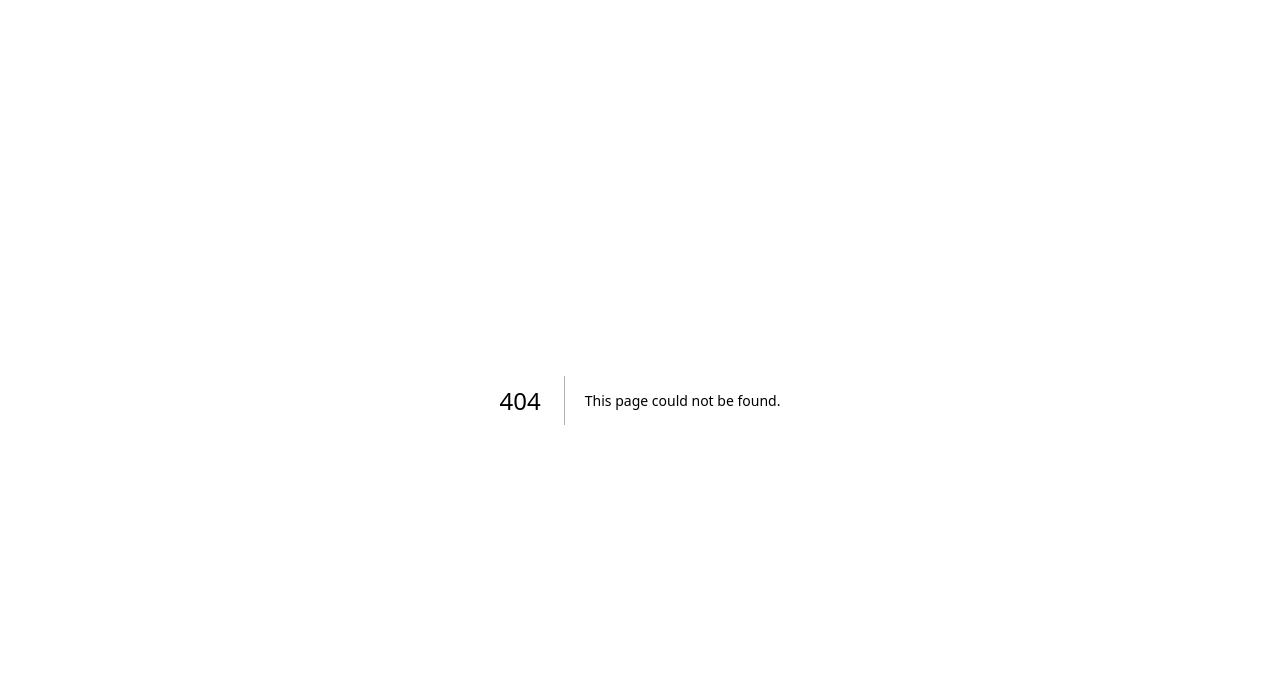
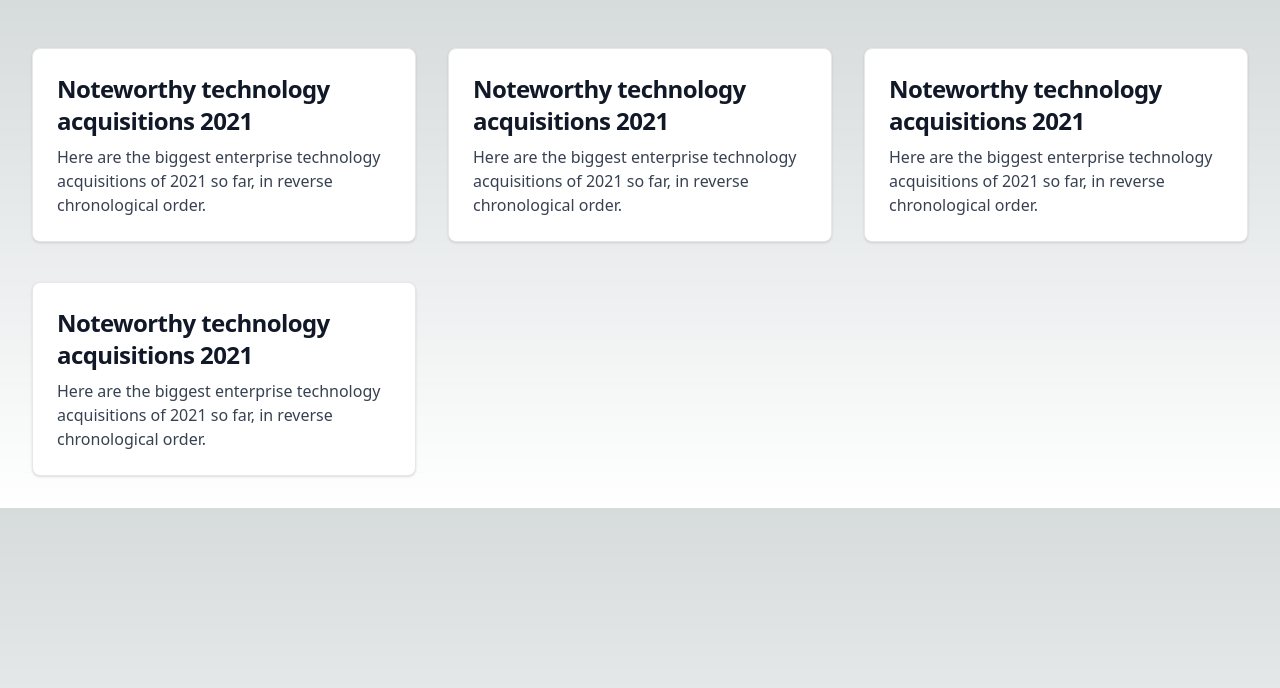
Before and after one commit to belkisarslan/challenge-react, a Next.js app: page /blog/beginner in a window 1280 px wide. Before the commit this address had no page. Shown: the top 688 px of the page. Built offline with nearby package versions, Linux system fonts and the light colour scheme.

Commit message:
cards added in blog page

```diff
--- /dev/null
+++ b/src/app/blog/beginner/page.js
@@ -0,0 +1,27 @@
+import React from 'react'
+
+export default function Beginner() {
+  return (
+    <div className='p-8 grid grid-cols-1 gap-y-10 sm:grid-cols-1 gap-x-6 lg:grid-cols-3 xl:grid-cols-3 xl:gap-x-8 mt-4'>
+      <div className="block max-w-sm p-6 bg-white border border-gray-200 rounded-lg shadow hover:bg-gray-100 dark:bg-gray-800 dark:border-gray-700 dark:hover:bg-gray-700">
+      <h5 className="mb-2 text-2xl font-bold tracking-tight text-gray-900 dark:text-white">Noteworthy technology acquisitions 2021</h5>
+      <p className="font-normal text-gray-700 dark:text-gray-400">Here are the biggest enterprise technology acquisitions of 2021 so far, in reverse chronological order.</p>
+    </div>
+
+    <div className="block max-w-sm p-6 bg-white border border-gray-200 rounded-lg shadow hover:bg-gray-100 dark:bg-gray-800 dark:border-gray-700 dark:hover:bg-gray-700">
+      <h5 className="mb-2 text-2xl font-bold tracking-tight text-gray-900 dark:text-white">Noteworthy technology acquisitions 2021</h5>
+      <p className="font-normal text-gray-700 dark:text-gray-400">Here are the biggest enterprise technology acquisitions of 2021 so far, in reverse chronological order.</p>
+    </div>
+
+    <div className="block max-w-sm p-6 bg-white border border-gray-200 rounded-lg shadow hover:bg-gray-100 dark:bg-gray-800 dark:border-gray-700 dark:hover:bg-gray-700">
+      <h5 className="mb-2 text-2xl font-bold tracking-tight text-gray-900 dark:text-white">Noteworthy technology acquisitions 2021</h5>
+      <p className="font-normal text-gray-700 dark:text-gray-400">Here are the biggest enterprise technology acquisitions of 2021 so far, in reverse chronological order.</p>
+    </div>
+
+    <div className="block max-w-sm p-6 bg-white border border-gray-200 rounded-lg shadow hover:bg-gray-100 dark:bg-gray-800 dark:border-gray-700 dark:hover:bg-gray-700">
+      <h5 className="mb-2 text-2xl font-bold tracking-tight text-gray-900 dark:text-white">Noteworthy technology acquisitions 2021</h5>
+      <p className="font-normal text-gray-700 dark:text-gray-400">Here are the biggest enterprise technology acquisitions of 2021 so far, in reverse chronological order.</p>
+    </div>
+    </div>
+  )
+}
--- a/src/app/blog/page.js
+++ b/src/app/blog/page.js
@@ -1,10 +1,6 @@
 import ArticleItem from '@/components/articleitem'
 import Hero from '@/components/hero'
-
 import React from 'react'
-
-
-
 
 
 export default function Blog() {
@@ -19,34 +15,59 @@ export default function Blog() {
 
       <h2 className='p-3 pl-8 text-gray-500 text-2xl font-semibold leading-8'>Contents</h2>
 
-     <div className='bg-gradient-to-r from-gray-800 p-8 grid grid-cols-1 gap-y-10 sm:grid-cols-2 gap-x-6 lg:grid-cols-3 xl:grid-cols-3 xl:gap-x-8 mt-4'>
-      <ArticleItem path="/">
-        <ArticleItem.Image source={{
-          src: "https://images.pexels.com/photos/1019470/abacus-mathematics-addition-subtraction-1019470.jpeg?auto=compress&cs=tinysrgb&w=1260&h=750&dpr=1",
+      <div className='bg-gradient-to-r from-gray-800 p-8 grid grid-cols-1 gap-y-10 sm:grid-cols-1 gap-x-6 lg:grid-cols-3 xl:grid-cols-3 xl:gap-x-8 mt-4'>
+
+        <ArticleItem path="/blog/beginner/">
+          <div className="max-w-sm bg-white border border-gray-200 rounded-lg shadow dark:bg-gray-800 dark:border-gray-700">
+             <ArticleItem.Image className="rounded-t-lg" source={{
+              src: "https://images.pexels.com/photos/10951001/pexels-photo-10951001.jpeg?auto=compress&cs=tinysrgb&w=1260&h=750&dpr=1",
               alt: "foto"
-        }}/>
+            }} />
+            <div className="p-5">
             <ArticleItem.Subtitle>11.09.23</ArticleItem.Subtitle>
               <ArticleItem.Title>Beginner</ArticleItem.Title>
               <ArticleItem.Description>Beginner Level Tips</ArticleItem.Description>
+              <div className="inline-flex items-center px-3 py-2 text-sm font-medium text-center text-white bg-red-950 rounded-lg hover:bg-red-600">
+                Read more
+              </div>
+            </div>
+          </div>
         </ArticleItem>
+
         <ArticleItem path="/">
-        <ArticleItem.Image source={{
-          src: "https://images.pexels.com/photos/5650630/pexels-photo-5650630.jpeg?auto=compress&cs=tinysrgb&w=1260&h=750&dpr=1",
+          <div className="max-w-sm bg-white border border-gray-200 rounded-lg shadow dark:bg-gray-800 dark:border-gray-700">
+             <ArticleItem.Image className="rounded-t-lg" source={{
+               src: "https://images.pexels.com/photos/4095254/pexels-photo-4095254.jpeg?auto=compress&cs=tinysrgb&w=1260&h=750&dpr=1",
                alt: "foto"
-        }}/>
+            }} />
+            <div className="p-5">
             <ArticleItem.Subtitle>-</ArticleItem.Subtitle>
             <ArticleItem.Title>Intermediate</ArticleItem.Title>
             <ArticleItem.Description>Intermediate Level Tips</ArticleItem.Description>
+              <div className="inline-flex items-center px-3 py-2 text-sm font-medium text-center text-white bg-red-950 rounded-lg hover:bg-red-600">
+                Read more
+              </div>
+            </div>
+          </div>
         </ArticleItem>
+
         <ArticleItem path="/">
-        <ArticleItem.Image source={{
-          src: "https://images.pexels.com/photos/796206/pexels-photo-796206.jpeg?auto=compress&cs=tinysrgb&w=1260&h=750&dpr=1",
+          <div className="max-w-sm bg-white border border-gray-200 rounded-lg shadow dark:bg-gray-800 dark:border-gray-700">
+             <ArticleItem.Image className="rounded-t-lg" source={{
+                src: "https://images.pexels.com/photos/1119796/pexels-photo-1119796.jpeg?auto=compress&cs=tinysrgb&w=1260&h=750&dpr=1",
                 alt: "foto"
-        }}/>
+            }} />
+            <div className="p-5">
             <ArticleItem.Subtitle>-</ArticleItem.Subtitle>
               <ArticleItem.Title>Advanced</ArticleItem.Title>
               <ArticleItem.Description>Advanced Level Tips</ArticleItem.Description>
+              <div className="inline-flex items-center px-3 py-2 text-sm font-medium text-center text-white bg-red-950 rounded-lg hover:bg-red-600">
+                Read more
+              </div>
+            </div>
+          </div>
         </ArticleItem>
+
       </div>
       <div>
       </div>
--- a/src/components/articleitem.js
+++ b/src/components/articleitem.js
@@ -10,7 +10,7 @@ export default function ArticleItem({children, path}) {
 }
 
 ArticleItem.Image = function ArticleImage({source}){
-    return <div className='w-full overflow-hidden rounded-md'>
+    return <div className='w-full h-full overflow-hidden rounded-md'>
       <img className='w-full h-full object-cover object-center' src={source?.src} alt={source?.alt}/>
     </div>
 }
@@ -24,5 +24,5 @@ ArticleItem.Title = function ArticleTitle({children}){
 }
 
 ArticleItem.Description = function ArticleDescription({children}){
-    return <p className='pl-1 mt-2 text-gray-500 text-base leading-6'>{children}</p>
+    return <p className='pl-1 mt-2 mb-2 text-gray-500 text-base leading-6'>{children}</p>
 }
```
Lines whose indentation alone changed are shown as unchanged.
